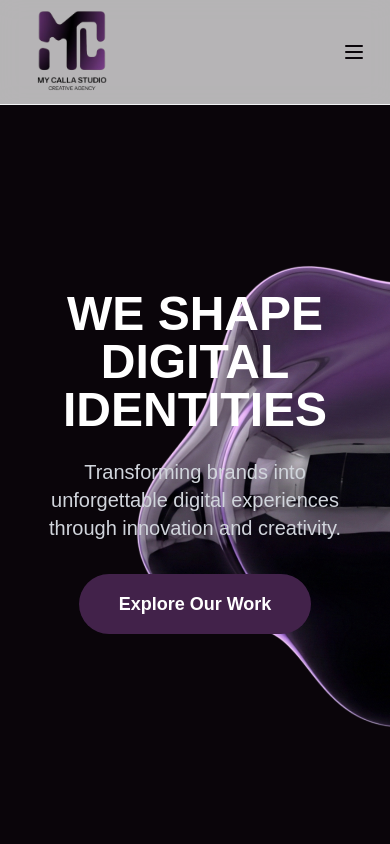
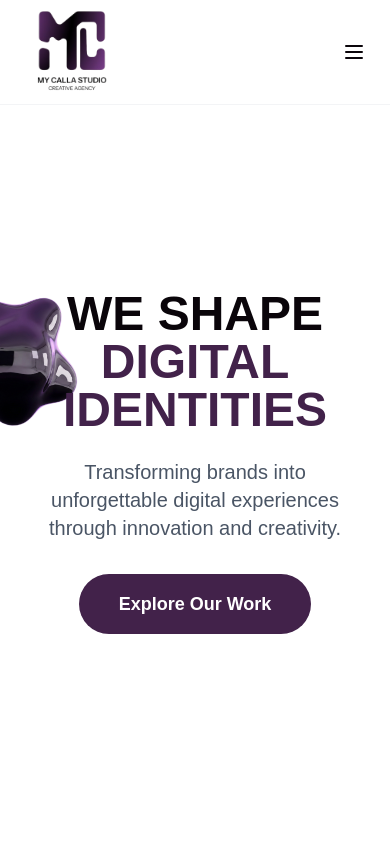
Before and after one commit to fahmago/mycalla-landingpage, a Next.js app: page / in a window 390 px wide. Shown: the top 844 px of the page. Built offline with nearby package versions, Linux system fonts and the light colour scheme.

Commit message:
landing Page - More Fix

```diff
--- a/app/components/Hero.tsx
+++ b/app/components/Hero.tsx
@@ -72,12 +72,12 @@ export default function Hero() {
     return (
         <section
             ref={heroRef}
-            className="relative min-h-screen flex flex-col md:flex-row items-center justify-center md:justify-end overflow-hidden bg-[#0a050a] md:bg-white pt-20 px-6 md:pr-12 md:px-0"
+            className="relative min-h-screen flex flex-col md:flex-row items-center justify-center md:justify-end overflow-hidden bg-white pt-20 px-6 md:pr-12 md:px-0"
         >
             {/* 3D Background - Blob (LEFT SIDE, NO TRANSPARENCY) */}
             <div
                 ref={blobRef}
-                className="absolute left-24 top-[55%] -translate-y-1/2 w-[550px] h-[550px] pointer-events-none"
+                className="absolute -left-20 md:left-24 top-[40%] md:top-[55%] -translate-y-1/2 w-[150px] h-[150px] md:w-[550px] md:h-[550px] pointer-events-none"
                 style={{ zIndex: 1 }}
             >
                 <Image
@@ -91,11 +91,11 @@ export default function Hero() {
 
             {/* Hero Content (RIGHT-ALIGNED) */}
             <div className="relative z-10 max-w-5xl text-center md:text-right hero-text">
-                <h1 className="text-5xl md:text-7xl font-black text-white md:text-[#0a050a] mb-6 leading-none">
+                <h1 className="text-5xl md:text-7xl font-black text-[#0a050a] mb-6 leading-none">
                     WE SHAPE<br />
-                    <span className="text-white md:text-[#42224A]">DIGITAL<br />IDENTITIES</span>
+                    <span className="text-[#42224A]">DIGITAL<br />IDENTITIES</span>
                 </h1>
-                <p className="text-xl md:text-2xl text-gray-300 md:text-gray-600 mb-8 mx-auto md:ml-auto md:mr-0 max-w-xl">
+                <p className="text-xl md:text-2xl text-gray-600 mb-8 mx-auto md:ml-auto md:mr-0 max-w-xl">
                     Transforming brands into unforgettable digital experiences through innovation and creativity.
                 </p>
                 <div className="flex justify-center md:justify-end">
--- a/app/components/Portfolio.tsx
+++ b/app/components/Portfolio.tsx
@@ -64,7 +64,7 @@ export default function Portfolio() {
                     {projects.map((project, idx) => (
                         <div
                             key={idx}
-                            className={`portfolio-card group relative overflow-hidden rounded-2xl cursor-pointer ${project.size === 'large' ? 'md:col-span-2 md:row-span-2 h-[500px]' : 'h-[240px]'
+                            className={`portfolio-card group relative overflow-hidden rounded-2xl cursor-pointer ${project.size === 'large' ? 'md:col-span-2 md:row-span-2 h-[240px] md:h-[500px]' : 'h-[240px]'
                                 } bg-gradient-to-br from-gray-100 to-gray-200 hover:shadow-2xl transition-all duration-500`}
                         >
                             {/* Portfolio Image */}
```
